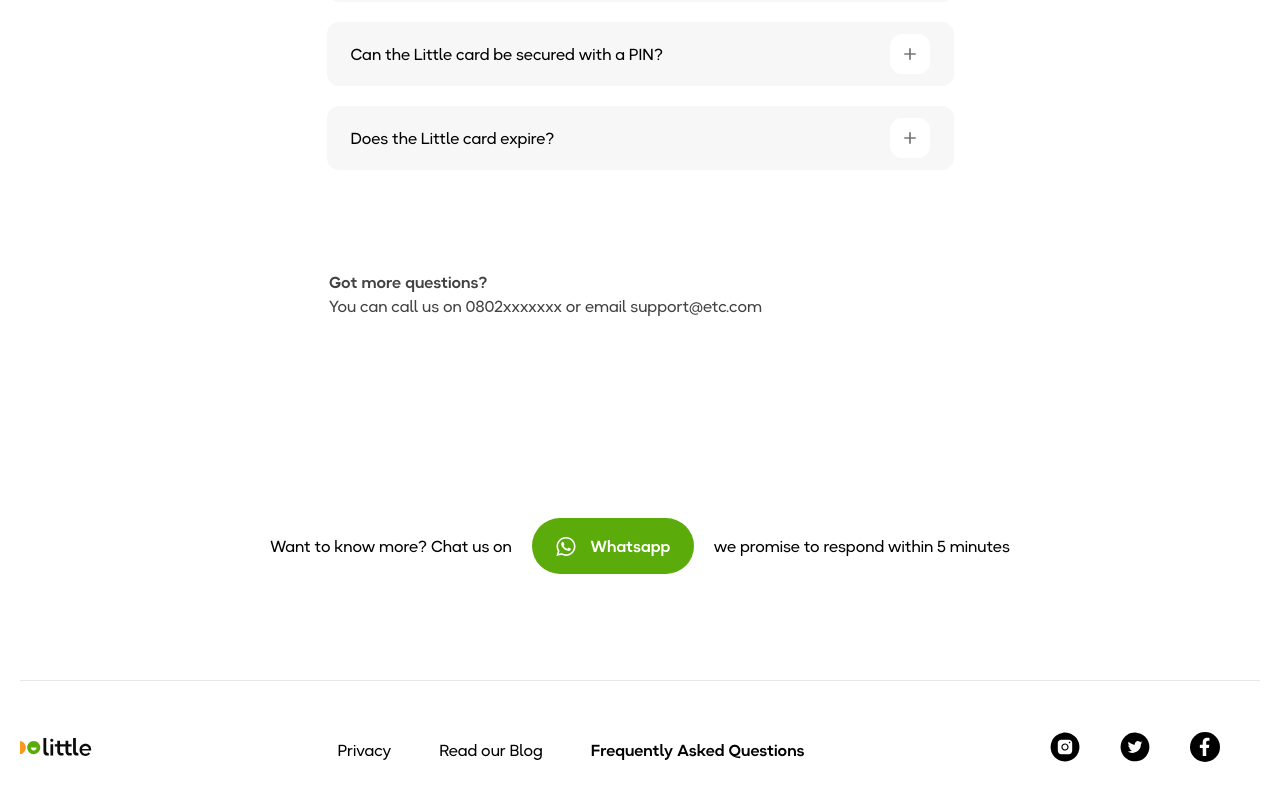
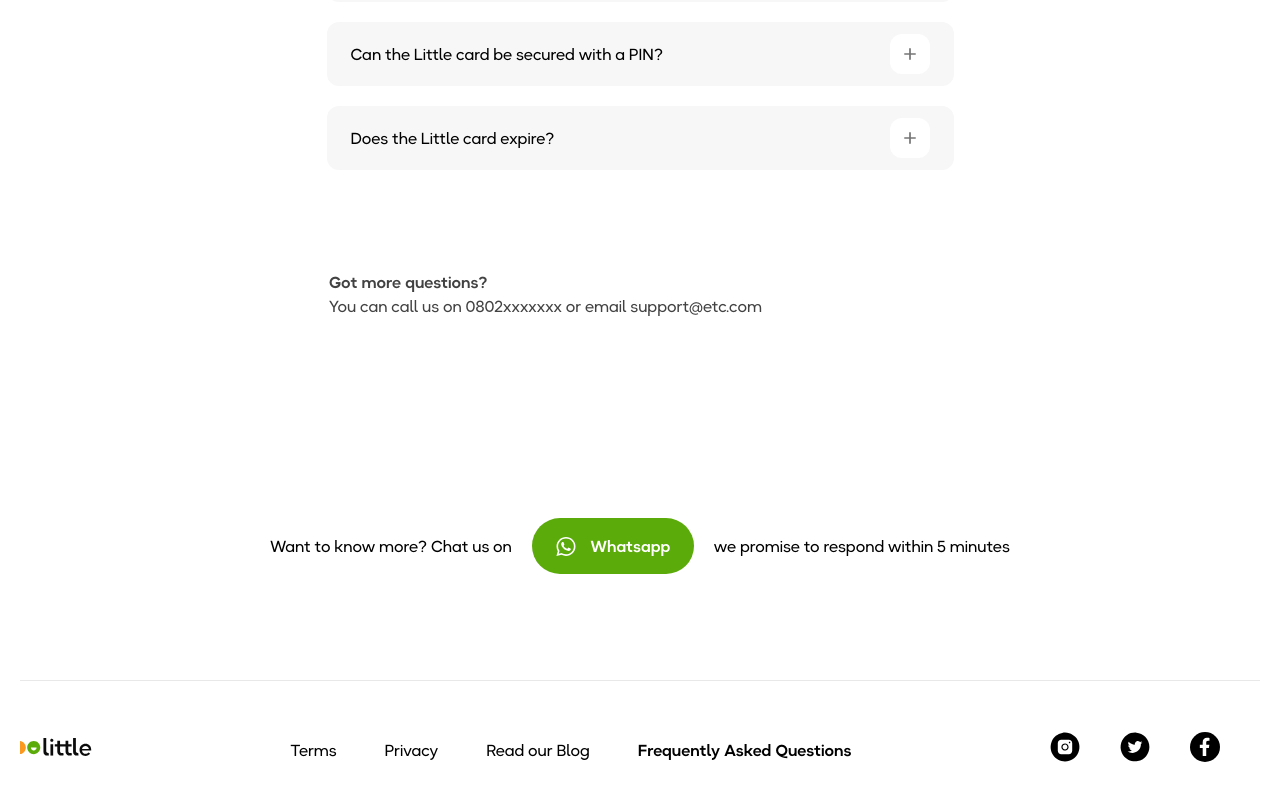
Before and after one commit to mysterymosi/Sharply, a Next.js app: page /faqs in a window 1280 px wide. Shown: the part 2370-3170 px from the top of the page. Built offline with nearby package versions, Linux system fonts and the light colour scheme.

Commit message:
add terms as a footer item

```diff
--- a/components/Footer.tsx
+++ b/components/Footer.tsx
@@ -26,7 +26,7 @@ export const Footer = () => {
           {footerNavItems.map(({ name, link }, i) => (
             <Link key={name} href={link}>
               <p
-                className={`${i !== 2 ? "mr-12" : ""} ${
+                className={`${i !== footerNavItems.length - 1 ? "mr-12" : ""} ${
                   router?.pathname === link ? "font-semibold" : "font-medium"
                 } mb-6 lg:mb-0 cursor-pointer font-[16px]`}>
                 {" "}
--- a/pages/family-and-friends.tsx
+++ b/pages/family-and-friends.tsx
@@ -1,6 +1,7 @@
 /* eslint-disable @next/next/no-img-element */
 import groq from "groq";
 import type { NextPage } from "next";
+import Link from "next/link";
 import client from "../client";
 import { Button, NavigationBar, Accordion, Layout } from "../components";
 import { GiftCardCol } from "../components/GiftcardCol";
@@ -215,7 +216,7 @@ const FamilyAndFriends: NextPage<ContentTypeProps> = ({ contents }) => {
               Frequently Asked Questions
             </h3>
             <p className="text-[18px] mb-[13px] md:flex  hidden">
-              Need more answers? Click here
+              Need more answers? <Link href="/faqs">Click here</Link>
             </p>
           </div>
 
--- a/pages/index.tsx
+++ b/pages/index.tsx
@@ -27,6 +27,7 @@ import { useEffect } from "react";
 import gsap from "gsap";
 import TextPlugin from "gsap/dist/TextPlugin";
 import ScrollTrigger from "gsap/dist/ScrollTrigger";
+import Link from "next/link";
 
 const Home: NextPage<ContentTypeProps> = ({ contents }) => {
   const backgroundImage = {
@@ -227,7 +228,9 @@ const Home: NextPage<ContentTypeProps> = ({ contents }) => {
 
         <p className=" mb-[40px] lg:mt-[80px] mt-[40px] text-grey">
           Need more answers?&nbsp;
-          <span className="underline cursor-pointer">Click here</span>
+          <span className="underline cursor-pointer">
+            <Link href={'/faqs'}>Click here
+            </Link></span>
         </p>
       </section>
     </Layout>
--- a/pages/little-in-schools.tsx
+++ b/pages/little-in-schools.tsx
@@ -1,6 +1,7 @@
 /* eslint-disable @next/next/no-img-element */
 import groq from "groq";
 import type { NextPage } from "next";
+import Link from "next/link";
 import { ChevronsRight } from "react-feather";
 import client from "../client";
 import { Button, Layout, NavigationBar } from "../components";
@@ -272,8 +273,9 @@ const LittleInSchools: NextPage<any> = ({ contents, schoolContent }) => {
 
         <p className=" mb-[40px] lg:mt-[80px] mt-[40px] text-grey">
           Need more answers?&nbsp;
-          <span className="underline cursor-pointer">Click here</span>
-        </p>
+          <span className="underline cursor-pointer">
+            <Link href={'/faqs'}>Click here
+            </Link></span>        </p>
       </section>
     </Layout>
   );
--- a/utils/data.tsx
+++ b/utils/data.tsx
@@ -108,9 +108,14 @@ export const schools = [
 ];
 export const footerNavItems = [
   {
+    name: "Terms",
+    link: "/terms-of-service",
+  },
+  {
     name: "Privacy",
     link: "/privacy",
   },
+
   {
     name: "Read our Blog",
     link: "/blog",
```
